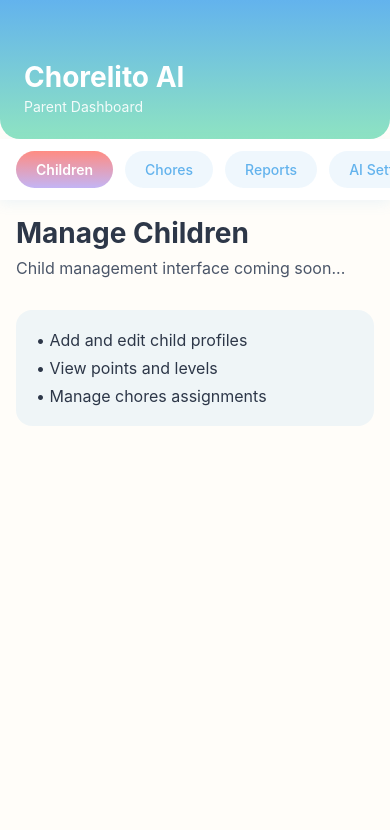
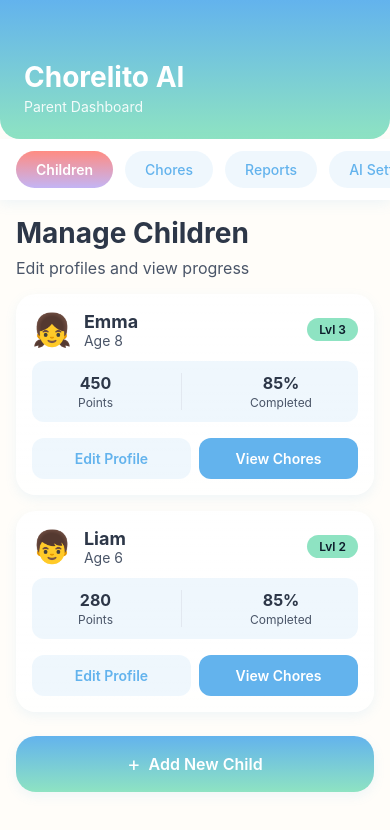
Before and after one commit to tekdev247-bit/chorelito-ai, a React Native app: screen / in a window 390 px wide. Shown: the top 830 px of the page. Built offline with nearby package versions, Linux system fonts and the light colour scheme.

Commit message:
Wired Children tab to full ChildManagement component with child profiles

```diff
--- a/app/parent/dashboard/ParentDashboard.tsx
+++ b/app/parent/dashboard/ParentDashboard.tsx
@@ -130,6 +130,210 @@ const AITopTabs: React.FC<AITopTabsProps> = ({ activeTab, onTabChange }) => {
   );
 };
 
+// Inline ChildrenManagementTab component
+interface Child {
+  id: string;
+  name: string;
+  age: number;
+  points: number;
+  level: number;
+  avatar: string;
+}
+
+const ChildrenManagementTab: React.FC = () => {
+  const [children, setChildren] = useState<Child[]>([
+    { id: '1', name: 'Emma', age: 8, points: 450, level: 3, avatar: '👧' },
+    { id: '2', name: 'Liam', age: 6, points: 280, level: 2, avatar: '👦' }
+  ]);
+
+  return (
+    <ScrollView style={{ flex: 1, padding: 16 }}>
+      <Text style={{ fontSize: 28, fontWeight: 'bold', color: '#2D3748', marginBottom: 8 }}>
+        Manage Children
+      </Text>
+      <Text style={{ fontSize: 16, color: '#4A5568', marginBottom: 16 }}>
+        Edit profiles and view progress
+      </Text>
+
+      {children.map((child) => (
+        <View key={child.id} style={childCardStyles.childCard}>
+          <LinearGradient
+            colors={['rgba(255, 255, 255, 0.95)', 'rgba(255, 255, 255, 0.85)']}
+            style={childCardStyles.cardGradient}
+          >
+            <View style={childCardStyles.childHeader}>
+              <Text style={childCardStyles.avatar}>{child.avatar}</Text>
+              <View style={childCardStyles.childInfo}>
+                <Text style={childCardStyles.childName}>{child.name}</Text>
+                <Text style={childCardStyles.childAge}>Age {child.age}</Text>
+              </View>
+              <View style={childCardStyles.levelBadge}>
+                <Text style={childCardStyles.levelText}>Lvl {child.level}</Text>
+              </View>
+            </View>
+
+            <View style={childCardStyles.stats}>
+              <View style={childCardStyles.stat}>
+                <Text style={childCardStyles.statValue}>{child.points}</Text>
+                <Text style={childCardStyles.statLabel}>Points</Text>
+              </View>
+              <View style={childCardStyles.divider} />
+              <View style={childCardStyles.stat}>
+                <Text style={childCardStyles.statValue}>85%</Text>
+                <Text style={childCardStyles.statLabel}>Completed</Text>
+              </View>
+            </View>
+
+            <View style={childCardStyles.actions}>
+              <TouchableOpacity style={childCardStyles.editButton}>
+                <Text style={childCardStyles.editButtonText}>Edit Profile</Text>
+              </TouchableOpacity>
+              <TouchableOpacity style={childCardStyles.choresButton}>
+                <Text style={childCardStyles.choresButtonText}>View Chores</Text>
+              </TouchableOpacity>
+            </View>
+          </LinearGradient>
+        </View>
+      ))}
+
+      <TouchableOpacity style={childCardStyles.addButton}>
+        <LinearGradient
+          colors={enhancedTheme.gradients.primary}
+          style={childCardStyles.addButtonGradient}
+        >
+          <Text style={childCardStyles.addButtonIcon}>+</Text>
+          <Text style={childCardStyles.addButtonText}>Add New Child</Text>
+        </LinearGradient>
+      </TouchableOpacity>
+    </ScrollView>
+  );
+};
+
+const childCardStyles = StyleSheet.create({
+  childCard: {
+    marginBottom: 16,
+    borderRadius: 20,
+    shadowColor: '#63B3ED',
+    shadowOffset: { width: 0, height: 4 },
+    shadowOpacity: 0.1,
+    shadowRadius: 12,
+    elevation: 3
+  },
+  cardGradient: {
+    padding: 16,
+    borderRadius: 20
+  },
+  childHeader: {
+    flexDirection: 'row',
+    alignItems: 'center',
+    marginBottom: 12
+  },
+  avatar: {
+    fontSize: 32,
+    marginRight: 12
+  },
+  childInfo: {
+    flex: 1
+  },
+  childName: {
+    fontSize: 18,
+    fontWeight: 'bold',
+    color: '#2D3748'
+  },
+  childAge: {
+    fontSize: 14,
+    color: '#4A5568'
+  },
+  levelBadge: {
+    backgroundColor: '#8EE3C2',
+    paddingHorizontal: 12,
+    paddingVertical: 4,
+    borderRadius: 12
+  },
+  levelText: {
+    color: '#0C1B2A',
+    fontWeight: '600',
+    fontSize: 12
+  },
+  stats: {
+    flexDirection: 'row',
+    justifyContent: 'space-around',
+    marginBottom: 16,
+    padding: 12,
+    backgroundColor: 'rgba(99, 179, 237, 0.1)',
+    borderRadius: 12
+  },
+  stat: {
+    alignItems: 'center'
+  },
+  statValue: {
+    fontSize: 16,
+    fontWeight: 'bold',
+    color: '#2D3748'
+  },
+  statLabel: {
+    fontSize: 12,
+    color: '#4A5568',
+    marginTop: 2
+  },
+  divider: {
+    width: 1,
+    backgroundColor: '#E2E8F0'
+  },
+  actions: {
+    flexDirection: 'row',
+    gap: 8
+  },
+  editButton: {
+    flex: 1,
+    padding: 12,
+    backgroundColor: 'rgba(99, 179, 237, 0.1)',
+    borderRadius: 12,
+    alignItems: 'center'
+  },
+  editButtonText: {
+    color: '#63B3ED',
+    fontWeight: '600'
+  },
+  choresButton: {
+    flex: 1,
+    padding: 12,
+    backgroundColor: '#63B3ED',
+    borderRadius: 12,
+    alignItems: 'center'
+  },
+  choresButtonText: {
+    color: '#FFF',
+    fontWeight: '600'
+  },
+  addButton: {
+    marginTop: 8,
+    borderRadius: 20,
+    shadowColor: '#63B3ED',
+    shadowOffset: { width: 0, height: 4 },
+    shadowOpacity: 0.1,
+    shadowRadius: 12,
+    elevation: 3
+  },
+  addButtonGradient: {
+    padding: 16,
+    borderRadius: 20,
+    flexDirection: 'row',
+    alignItems: 'center',
+    justifyContent: 'center'
+  },
+  addButtonIcon: {
+    fontSize: 20,
+    color: '#FFF',
+    marginRight: 8
+  },
+  addButtonText: {
+    fontSize: 16,
+    color: '#FFF',
+    fontWeight: '600'
+  }
+});
+
 const tabStyles = StyleSheet.create({
   container: {
     backgroundColor: '#FFF',
@@ -182,32 +386,7 @@ export const ParentDashboard: React.FC = () => {
   const renderTabContent = () => {
     switch (activeTab) {
       case 'Children':
-        return (
-          <ScrollView style={{ flex: 1, padding: 16 }}>
-            <Text style={{ fontSize: 28, fontWeight: 'bold', color: '#2D3748', marginBottom: 8 }}>
-              Manage Children
-            </Text>
-            <Text style={{ fontSize: 16, color: '#4A5568', marginBottom: 16 }}>
-              Child management interface coming soon...
-            </Text>
-            <View style={{
-              marginTop: 16,
-              backgroundColor: 'rgba(99, 179, 237, 0.1)',
-              padding: 20,
-              borderRadius: 16
-            }}>
-              <Text style={{ fontSize: 16, color: '#2D3748' }}>
-                • Add and edit child profiles
-              </Text>
-              <Text style={{ fontSize: 16, color: '#2D3748', marginTop: 8 }}>
-                • View points and levels
-              </Text>
-              <Text style={{ fontSize: 16, color: '#2D3748', marginTop: 8 }}>
-                • Manage chores assignments
-              </Text>
-            </View>
-          </ScrollView>
-        );
+        return <ChildrenManagementTab />;
       case 'Chores':
         return (
           <View style={{ padding: 16 }}>
```
